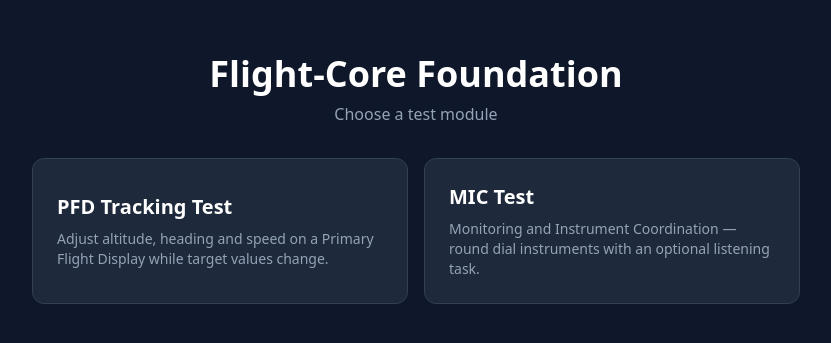
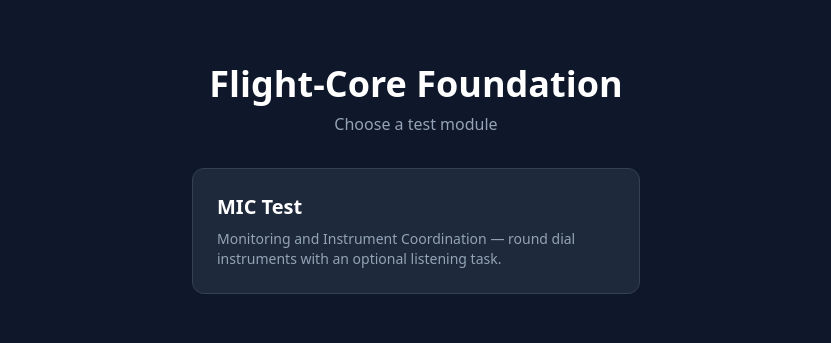
Before and after one commit to Prasin99/PFD_and_MIC_Test, a React (Vite) app: page / in a window 1280 px wide. Shown: the part 221-564 px from the top of the page, without its empty margins (224-1055 px from the left). Built offline with nearby package versions, Linux system fonts and the light colour scheme.

Commit message:
PFD and MIC Test Both Code

```diff
--- a/src/App.jsx
+++ b/src/App.jsx
@@ -1,67 +1,168 @@
-// import React, { useState, useCallback } from 'react';
-// import { PFDTrackingSetup } from './pfdTracking/PFDTrackingSetup.jsx';
-// import { PFDTrackingTraining } from './pfdTracking/PFDTrackingTraining.jsx';
-// import { PFDTrackingSummary } from './pfdTracking/PFDTrackingSummary.jsx';
+// // import React, { useState, useCallback } from 'react';
+// // import { PFDTrackingSetup } from './pfdTracking/PFDTrackingSetup.jsx';
+// // import { PFDTrackingTraining } from './pfdTracking/PFDTrackingTraining.jsx';
+// // import { PFDTrackingSummary } from './pfdTracking/PFDTrackingSummary.jsx';
 
-// /**
-//  * Standalone shell. Inside the LMS, the course config mounts
-//  * <PFDTrackingTraining/> directly with its own settings — this App is for
-//  * dev / preview / standalone testing.
-//  */
-// export default function App() {
-//   const [phase, setPhase] = useState('setup'); // 'setup' | 'training' | 'summary'
-//   const [settings, setSettings] = useState(null);
-//   const [result, setResult] = useState(null);
+// // /**
+// //  * Standalone shell. Inside the LMS, the course config mounts
+// //  * <PFDTrackingTraining/> directly with its own settings — this App is for
+// //  * dev / preview / standalone testing.
+// //  */
+// // export default function App() {
+// //   const [phase, setPhase] = useState('setup'); // 'setup' | 'training' | 'summary'
+// //   const [settings, setSettings] = useState(null);
+// //   const [result, setResult] = useState(null);
 
 
 
-//   const handleStart = useCallback((s) => {
-//     setSettings(s);
-//     setResult(null);
-//     setPhase('training');
+// //   const handleStart = useCallback((s) => {
+// //     setSettings(s);
+// //     setResult(null);
+// //     setPhase('training');
+// //   }, []);
+
+// //   const handleComplete = useCallback((r) => {
+// //     setResult(r);
+// //     setPhase('summary');
+// //   }, []);
+
+// //   const handleExit = useCallback(() => {
+// //     setPhase('setup');
+// //   }, []);
+
+// //   const handleTryAgain = useCallback(() => {
+// //     setPhase('training');
+// //   }, []);
+
+// //   const handleDone = useCallback(() => {
+// //     setPhase('setup');
+// //   }, []);
+
+// //   if (phase === 'setup') {
+// //     return <PFDTrackingSetup onStart={handleStart} defaults={{ durationMin: 4 }} />;
+// //   }
+
+// //   if (phase === 'training') {
+// //     return (
+// //       <div className="w-screen h-screen overflow-hidden">
+// //         <PFDTrackingTraining
+// //           settings={settings}
+// //           onComplete={handleComplete}
+// //           onExit={handleExit}
+// //         />
+// //       </div>
+// //     );
+// //   }
+
+// //   return (
+// //     <PFDTrackingSummary
+// //       result={result}
+// //       onTryAgain={handleTryAgain}
+// //       onDone={handleDone}
+// //     />
+// //   );
+// // }
+
+
+
+// import React, { useState, useCallback } from 'react';
+// import { PFDTrackingSetup }    from './pfdTracking/PFDTrackingSetup.jsx';
+// import { PFDTrackingTraining } from './pfdTracking/PFDTrackingTraining.jsx';
+// import { PFDTrackingSummary }  from './pfdTracking/PFDTrackingSummary.jsx';
+// import { MICSetup }    from './micTest/MICSetup.jsx';
+// import { MICTraining } from './micTest/MICTraining.jsx';
+// import { MICSummary }  from './micTest/MICSummary.jsx';
+
+// export default function App() {
+//   const [module, setModule] = useState(null);    // null | 'pfd' | 'mic'
+//   const [phase,  setPhase]  = useState('setup'); // 'setup' | 'training' | 'summary'
+//   const [settings, setSettings] = useState(null);
+//   const [result,   setResult]   = useState(null);
+
+//   const handleSelectModule = useCallback((m) => {
+//     setModule(m); setPhase('setup'); setSettings(null); setResult(null);
 //   }, []);
 
-//   const handleComplete = useCallback((r) => {
-//     setResult(r);
-//     setPhase('summary');
-//   }, []);
+//   const handleStart    = useCallback((s) => { setSettings(s); setResult(null); setPhase('training'); }, []);
+//   const handleComplete = useCallback((r) => { setResult(r); setPhase('summary'); }, []);
+//   const handleExit     = useCallback(() => { setPhase('setup'); }, []);
+//   const handleTryAgain = useCallback(() => { setPhase('training'); }, []);
+//   // const handleDone     = useCallback(() => { setPhase('setup'); }, []);
+//   const handleDone = useCallback(() => {
+//   setModule(null); setPhase('setup'); setSettings(null); setResult(null);
+// }, []);
 
-//   const handleExit = useCallback(() => {
-//     setPhase('setup');
-//   }, []);
+//   // ── Landing: module picker ──
+//   if (!module) return <ModulePicker onSelect={handleSelectModule} />;
 
-//   const handleTryAgain = useCallback(() => {
-//     setPhase('training');
-//   }, []);
-
-//   const handleDone = useCallback(() => {
-//     setPhase('setup');
-//   }, []);
-
-//   if (phase === 'setup') {
-//     return <PFDTrackingSetup onStart={handleStart} defaults={{ durationMin: 4 }} />;
+//   // ── PFD flow (unchanged) ──
+//   if (module === 'pfd') {
+//     if (phase === 'setup')    return <PFDTrackingSetup onStart={handleStart} defaults={{ durationMin: 4 }} />;
+//     if (phase === 'training') return (
+//       <div className="w-screen h-screen overflow-hidden">
+//         <PFDTrackingTraining settings={settings} onComplete={handleComplete} onExit={handleExit} />
+//       </div>
+//     );
+//     return <PFDTrackingSummary result={result} onTryAgain={handleTryAgain} onDone={handleDone} />;
 //   }
 
-//   if (phase === 'training') {
-//     return (
+//   // ── MIC flow ──
+//   if (module === 'mic') {
+//     if (phase === 'setup')    return <MICSetup onStart={handleStart} />;
+//     if (phase === 'training') return (
 //       <div className="w-screen h-screen overflow-hidden">
-//         <PFDTrackingTraining
-//           settings={settings}
-//           onComplete={handleComplete}
-//           onExit={handleExit}
+//         <MICTraining settings={settings} onComplete={handleComplete} onExit={handleExit} />
+//       </div>
+//     );
+//     return <MICSummary result={result} onTryAgain={handleTryAgain} onDone={handleDone} />;
+//   }
+
+//   return null;
+// }
+
+// function ModulePicker({ onSelect }) {
+//   return (
+//     <div className="min-h-screen bg-slate-900 text-white flex flex-col items-center justify-center gap-8 p-8">
+//       <header className="text-center">
+//         <h1 className="text-4xl font-bold">Flight-Core Foundation</h1>
+//         <p className="text-slate-400 mt-2">Choose a test module</p>
+//       </header>
+//       <div className="grid grid-cols-1 sm:grid-cols-2 gap-4 max-w-3xl w-full">
+//         <ModuleCard
+//           title="PFD Tracking Test"
+//           desc="Adjust altitude, heading and speed on a Primary Flight Display while target values change."
+//           onClick={() => onSelect('pfd')}
+//         />
+//         <ModuleCard
+//           title="MIC Test"
+//           desc="Monitoring and Instrument Coordination — round dial instruments with an optional listening task."
+//           onClick={() => onSelect('mic')}
 //         />
 //       </div>
-//     );
-//   }
-
-//   return (
-//     <PFDTrackingSummary
-//       result={result}
-//       onTryAgain={handleTryAgain}
-//       onDone={handleDone}
-//     />
+//     </div>
 //   );
 // }
+
+// function ModuleCard({ title, desc, onClick }) {
+//   return (
+//     <button
+//       onClick={onClick}
+//       className="text-left p-6 rounded-xl bg-slate-800 border border-slate-700
+//                  hover:bg-slate-700 hover:border-green-500 transition"
+//     >
+//       <div className="text-xl font-semibold">{title}</div>
+//       <div className="text-sm text-slate-400 mt-2">{desc}</div>
+//     </button>
+//   );
+// }
+
+
+
+
+
+
+
+
 
 
 
@@ -87,10 +188,9 @@ export default function App() {
   const handleComplete = useCallback((r) => { setResult(r); setPhase('summary'); }, []);
   const handleExit     = useCallback(() => { setPhase('setup'); }, []);
   const handleTryAgain = useCallback(() => { setPhase('training'); }, []);
-  // const handleDone     = useCallback(() => { setPhase('setup'); }, []);
   const handleDone = useCallback(() => {
-  setModule(null); setPhase('setup'); setSettings(null); setResult(null);
-}, []);
+    setModule(null); setPhase('setup'); setSettings(null); setResult(null);
+  }, []);
 
   // ── Landing: module picker ──
   if (!module) return <ModulePicker onSelect={handleSelectModule} />;
@@ -127,12 +227,7 @@ function ModulePicker({ onSelect }) {
         <h1 className="text-4xl font-bold">Flight-Core Foundation</h1>
         <p className="text-slate-400 mt-2">Choose a test module</p>
       </header>
-      <div className="grid grid-cols-1 sm:grid-cols-2 gap-4 max-w-3xl w-full">
-        <ModuleCard
-          title="PFD Tracking Test"
-          desc="Adjust altitude, heading and speed on a Primary Flight Display while target values change."
-          onClick={() => onSelect('pfd')}
-        />
+      <div className="grid grid-cols-1 gap-4 max-w-md w-full">
         <ModuleCard
           title="MIC Test"
           desc="Monitoring and Instrument Coordination — round dial instruments with an optional listening task."
--- a/src/flightCore/instruments/HeadingTape.jsx
+++ b/src/flightCore/instruments/HeadingTape.jsx
@@ -86,10 +86,20 @@ export function HeadingTape({
     const max =  tapeSpan;
     const first = Math.ceil(min / minorStep) * minorStep;
     for (let d = first; d <= max; d += minorStep) {
-      const absHdg = ((tickAnchor + d) % 360 + 360) % 360;
-      const isMajor = Math.abs(absHdg % majorStep) < 1e-6
-                   || Math.abs((absHdg % majorStep) - majorStep) < 1e-6;
-      out.push({ labelText: absHdg, absHdg, d, isMajor });
+      // const absHdg = ((tickAnchor + d) % 360 + 360) % 360;
+      // const isMajor = Math.abs(absHdg % majorStep) < 1e-6
+      //              || Math.abs((absHdg % majorStep) - majorStep) < 1e-6;
+      // out.push({ labelText: absHdg, absHdg, d, isMajor });
+      // AFTER:
+const rawHdg = tickAnchor + d;
+const absHdg = ((rawHdg % 360) + 360) % 360;
+const raw360 = ((Math.round(rawHdg) % 360) + 360) % 360;
+//const labelText = raw360;  // 0–359; we skip 355 in render
+const labelText = raw360 === 355 ? 0 : raw360;
+
+const isMajor = Math.abs(raw360 % majorStep) < 1e-6
+       || Math.abs((raw360 % majorStep) - majorStep) < 1e-6;
+out.push({ labelText, absHdg, d, isMajor });
     }
     return out;
   }, [tickAnchor, tapeSpan, minorStep, majorStep]);
@@ -180,7 +190,7 @@ export function HeadingTape({
                   background: isColored ? color : '#374151',
                   zIndex: isColored ? 1 : 0,
                 }} />
-                {isMajor && (
+{isMajor && (
                   <div style={{
                     position: 'absolute',
                     bottom: 4, left: x - 14, width: 28,
```
